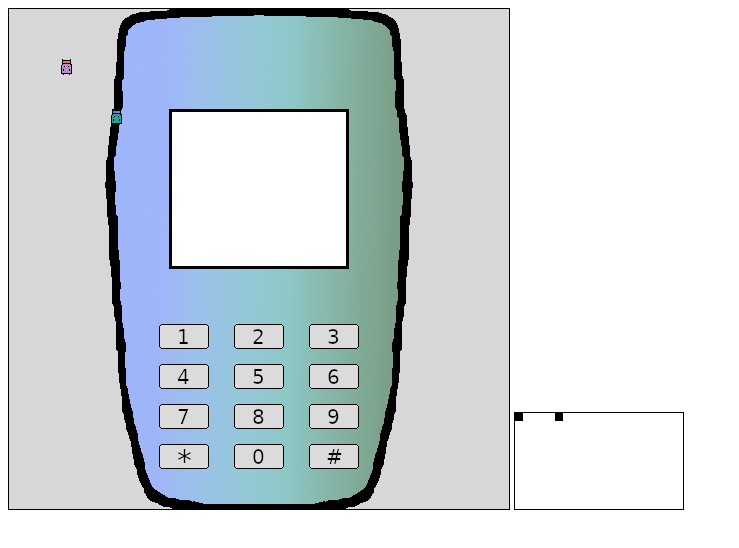
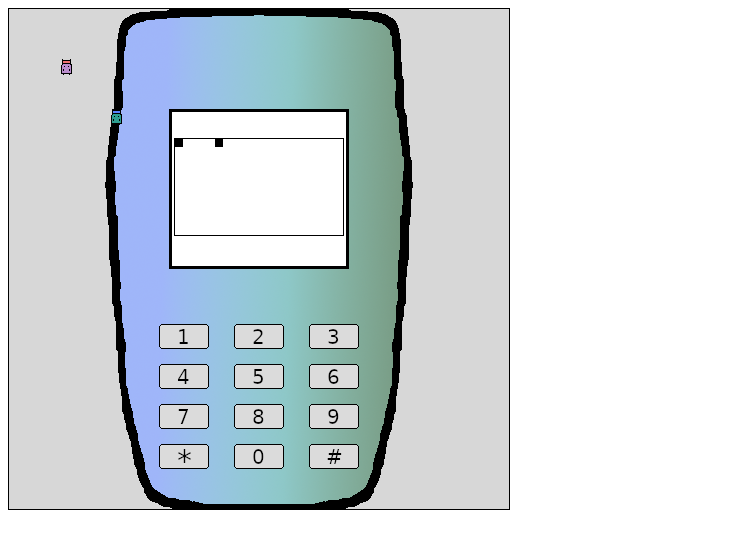
Before and after one commit to djupvikdigital/game-jam-dec-18, a website built with webpack: page src/index.html in a window 1280 px wide. Shown: the whole page, without its empty margins (0-739 px from the left). Built offline with nearby package versions, Linux system fonts and the light colour scheme.

Commit message:
Move snake canvas

```diff
--- a/src/index.html
+++ b/src/index.html
@@ -16,7 +16,7 @@
       id="game-canvas"
       width="168"
       height="96"
-      style="border: 1px solid black;"
+      style="border: 1px solid black; position: absolute; left: 174px; top: 138px;"
     ></canvas>
   </body>
 </html>
```
